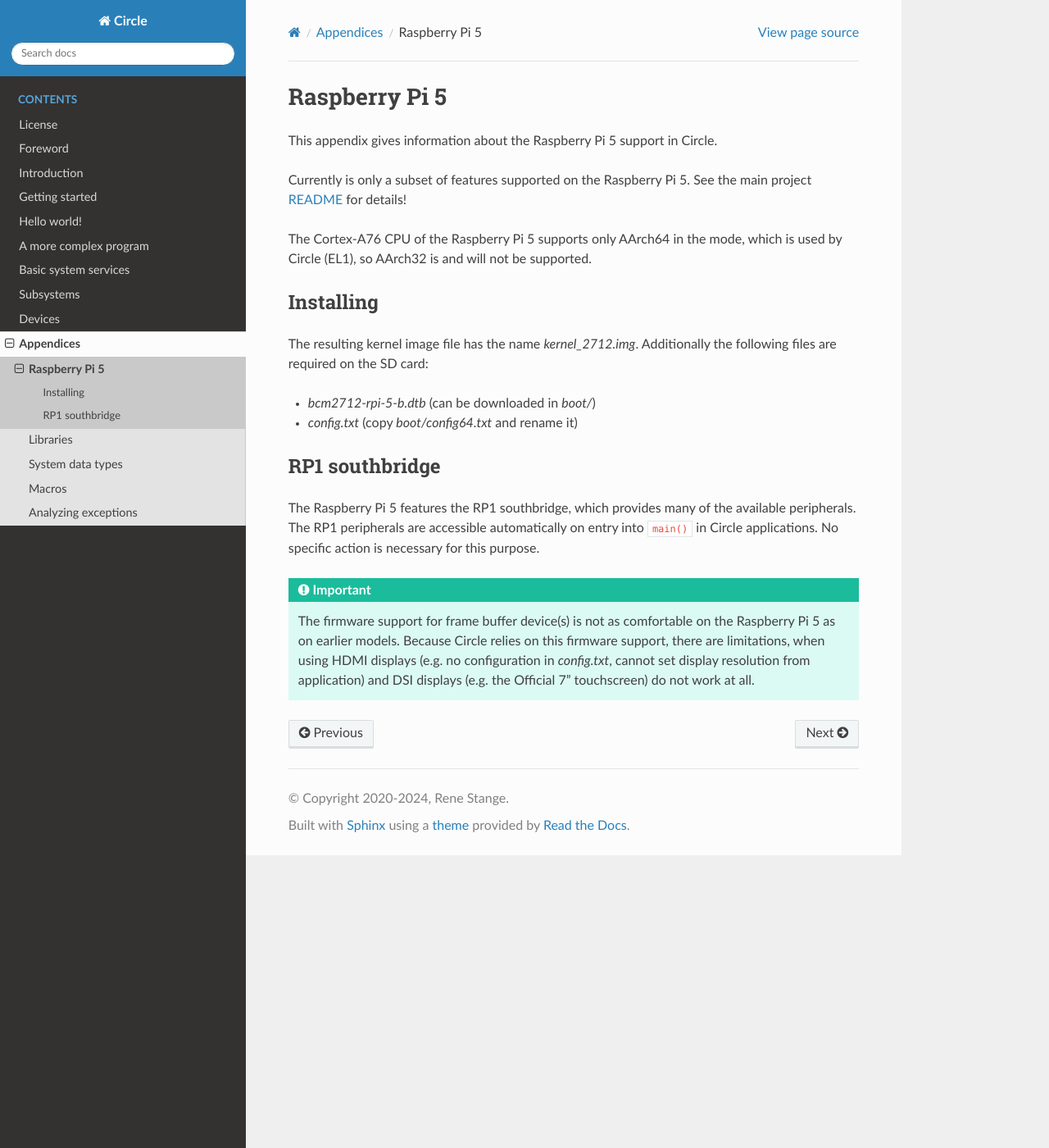
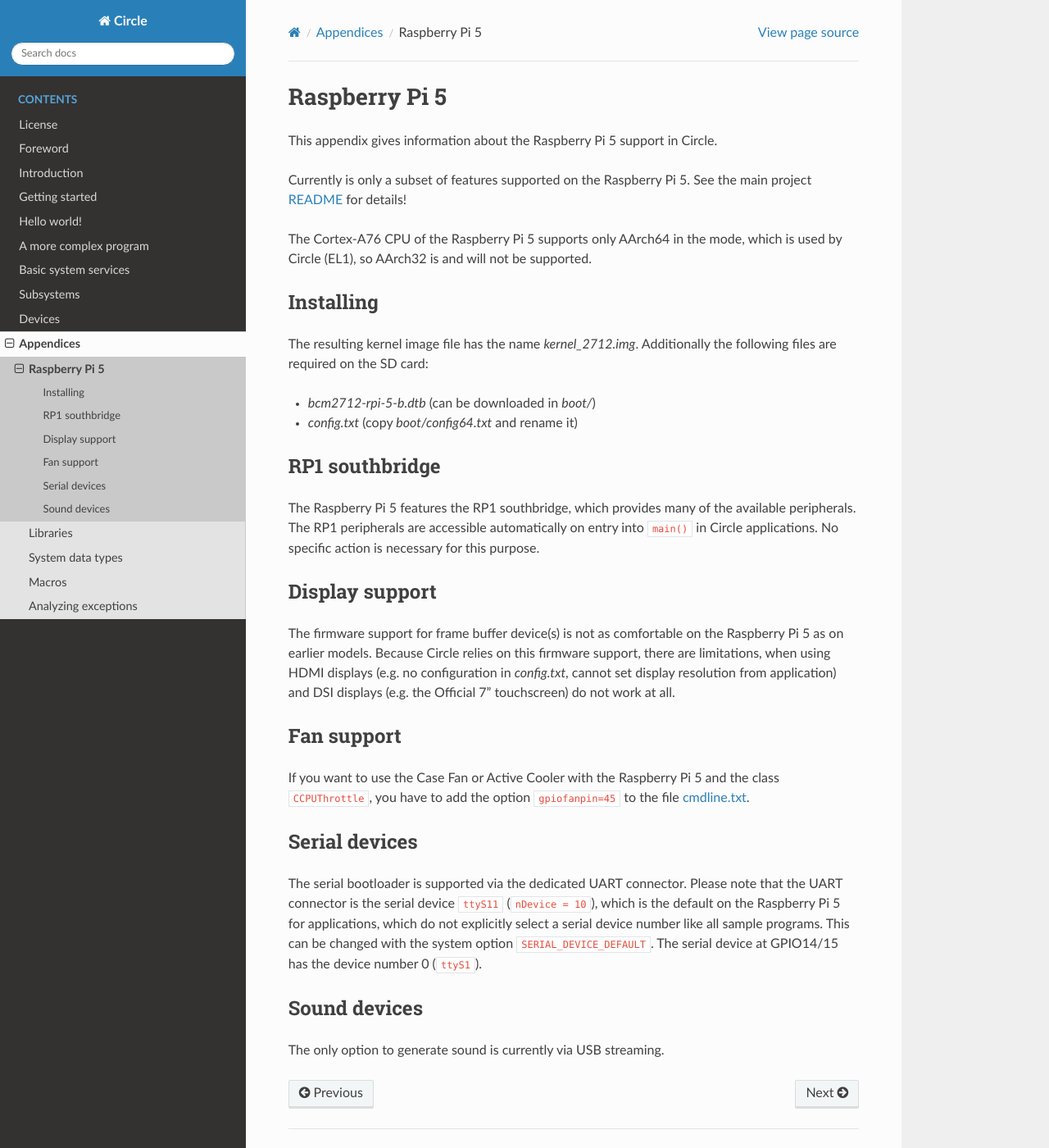
Before and after one commit to rsta2/circle-docs, a Sphinx documentation site: the page built from docs/appendices/raspberry-pi-5.rst, in a window 1280 px wide and 1400 px high. Shown: the whole window at 82% size. Built offline with Sphinx 7.4.7 and the Read the Docs theme 2.0.0, drawn with Linux system fonts in a browser that asks for light colours.

Commit message:
appendices: Update raspberry-pi-5.rst

```diff
--- a/docs/appendices/raspberry-pi-5.rst
+++ b/docs/appendices/raspberry-pi-5.rst
@@ -20,6 +20,22 @@
 
 The Raspberry Pi 5 features the RP1 southbridge, which provides many of the available peripherals. The RP1 peripherals are accessible automatically on entry into ``main()`` in Circle applications. No specific action is necessary for this purpose.
 
-.. important::
+Display support
+^^^^^^^^^^^^^^^
 
-	The firmware support for frame buffer device(s) is not as comfortable on the Raspberry Pi 5 as on earlier models. Because Circle relies on this firmware support, there are limitations, when using HDMI displays (e.g. no configuration in *config.txt*, cannot set display resolution from application) and DSI displays (e.g. the Official 7" touchscreen) do not work at all.
+The firmware support for frame buffer device(s) is not as comfortable on the Raspberry Pi 5 as on earlier models. Because Circle relies on this firmware support, there are limitations, when using HDMI displays (e.g. no configuration in *config.txt*, cannot set display resolution from application) and DSI displays (e.g. the Official 7" touchscreen) do not work at all.
+
+Fan support
+^^^^^^^^^^^
+
+If you want to use the Case Fan or Active Cooler with the Raspberry Pi 5 and the class ``CCPUThrottle``, you have to add the option ``gpiofanpin=45`` to the file `cmdline.txt <https://github.com/rsta2/circle/blob/master/doc/cmdline.txt>`_.
+
+Serial devices
+^^^^^^^^^^^^^^
+
+The serial bootloader is supported via the dedicated UART connector. Please note that the UART connector is the serial device ``ttyS11`` (``nDevice = 10``), which is the default on the Raspberry Pi 5 for applications, which do not explicitly select a serial device number like all sample programs. This can be changed with the system option ``SERIAL_DEVICE_DEFAULT``. The serial device at GPIO14/15 has the device number 0 (``ttyS1``).
+
+Sound devices
+^^^^^^^^^^^^^
+
+The only option to generate sound is currently via USB streaming.
--- a/docs/devices/other-devices.rst
+++ b/docs/devices/other-devices.rst
@@ -13,10 +13,6 @@
 .. cpp:class:: CBcmFrameBuffer
 
 	This class is a driver for the frame buffer device(s), provided by the firmware of the Raspberry Pi. The Raspberry Pi 4, 400 and the Compute Module 4 support multiple frame buffer devices, all other models only one. A frame buffer is basically an address range in main memory, which is continuously read by the firmware in background, to be displayed on a HDMI or composite TV display. Writing to this memory address range modifies the displayed image. The Raspberry Pi firmware supports frame buffers with different widths, heights and depths of the pixel information. If one wants to display text in a frame buffer, the characters must be formed from a character generator in the software. The firmware does not support text displays on its own.
-
-.. important::
-
-	The firmware support for frame buffer device(s) is not as comfortable on the Raspberry Pi 5 as on earlier models. Because Circle relies on this firmware support, there are limitations, when using HDMI displays (e.g. no configuration in *config.txt*, cannot set display resolution from application) and DSI displays (e.g. the Official 7" touchscreen) do not work at all.
 
 .. note::
 
```
